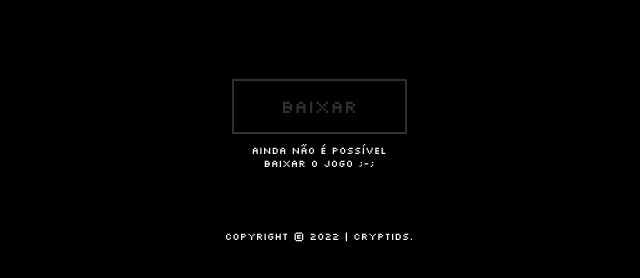
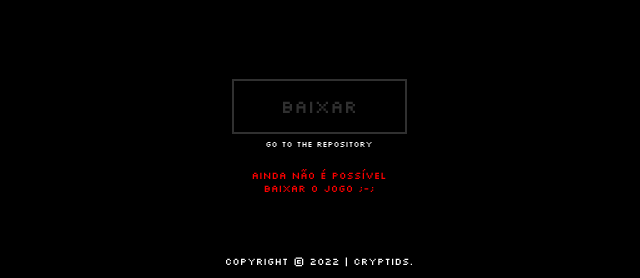
Before and after one commit to mthlssn/cryptids-site, a plain HTML site: page index.html in a window 1280 px wide. Shown: the part 664-942 px from the top of the page, without its empty margins (321-961 px from the left). Before the commit the page ends 917 px from the top, so only its background shows below. Drawn offline with Linux system fonts and the light colour scheme.

Commit message:
update site

```diff
--- a/css/style.css
+++ b/css/style.css
@@ -93,6 +93,11 @@ div.devs-div-link {
 
 img.devs-links {
 	max-width: 20px;
+	opacity: 1;
+}
+
+img.devs-links:hover {
+	opacity: 0.5;
 }
 
 /*=================BAIXAR===================*/
@@ -103,6 +108,9 @@ div#baixar {
 	flex-direction: column;
 	align-items: center;
 	text-align: center;
+	gap: 20px;
+	margin-top: -20px;
+	color: red;
 }
 
 div.links {
@@ -112,7 +120,6 @@ div.links {
 	padding-left: 35%;
 	padding-right: 35%;
 	font-size: 18px;
-	margin-bottom: -10px;
 }
 
 p.link {
@@ -120,6 +127,18 @@ p.link {
 	display: block;
 	font-weight: bold;
     font-size: 16px;
+}
+
+a#repository{
+	font-size: 8px;
+	color: #ffffff;
+	text-align: center;
+	text-decoration: none;
+	margin-top: -55px;
+}
+
+a#repository:hover {
+	color: #999999;
 }
 
 /*
--- a/index.html
+++ b/index.html
@@ -59,6 +59,7 @@
                         Baixar
                     </div>
                 </p>
+                <a id="repository" href="https://github.com/mthlssn/cryptids"> Go to the repository </a>
                 Ainda não é possível <br>
                 baixar o jogo ;-;
             </div>
```
